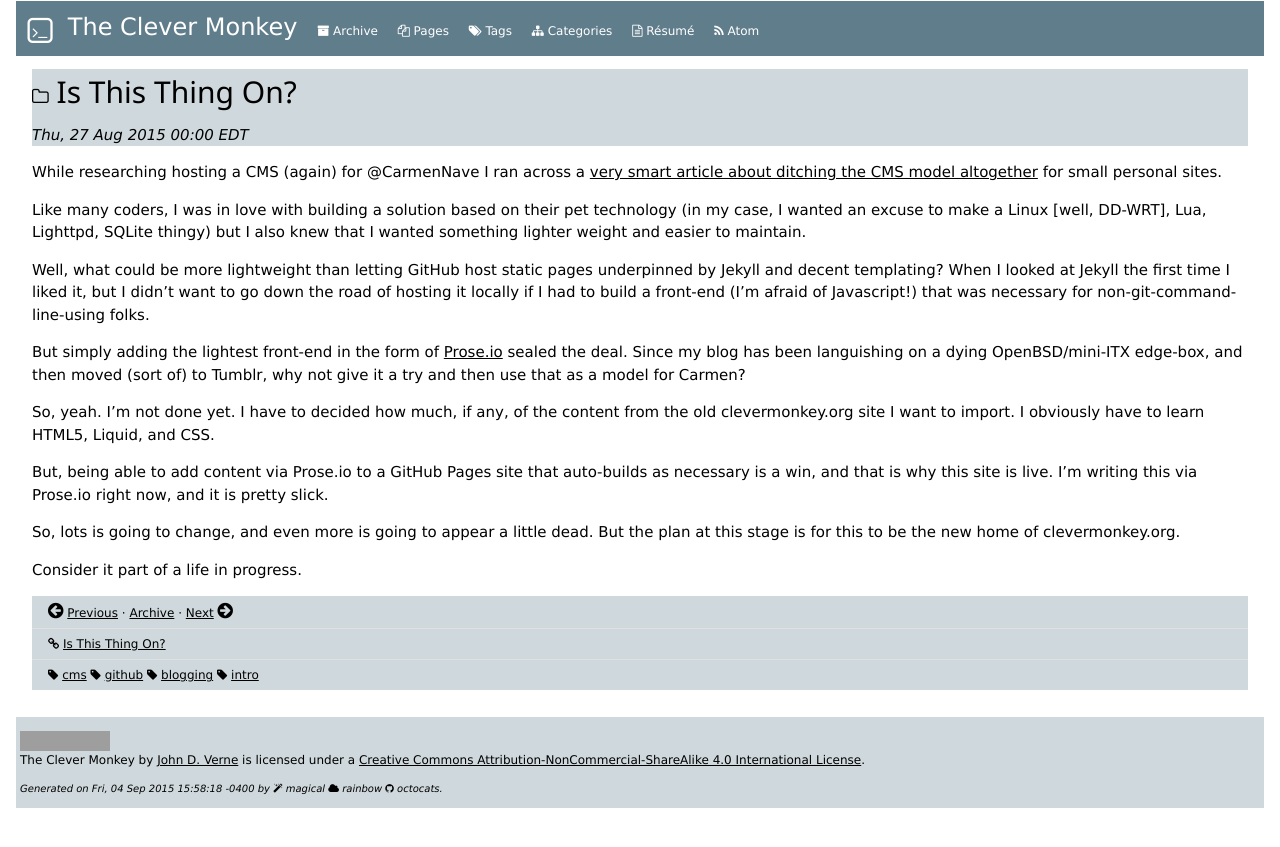
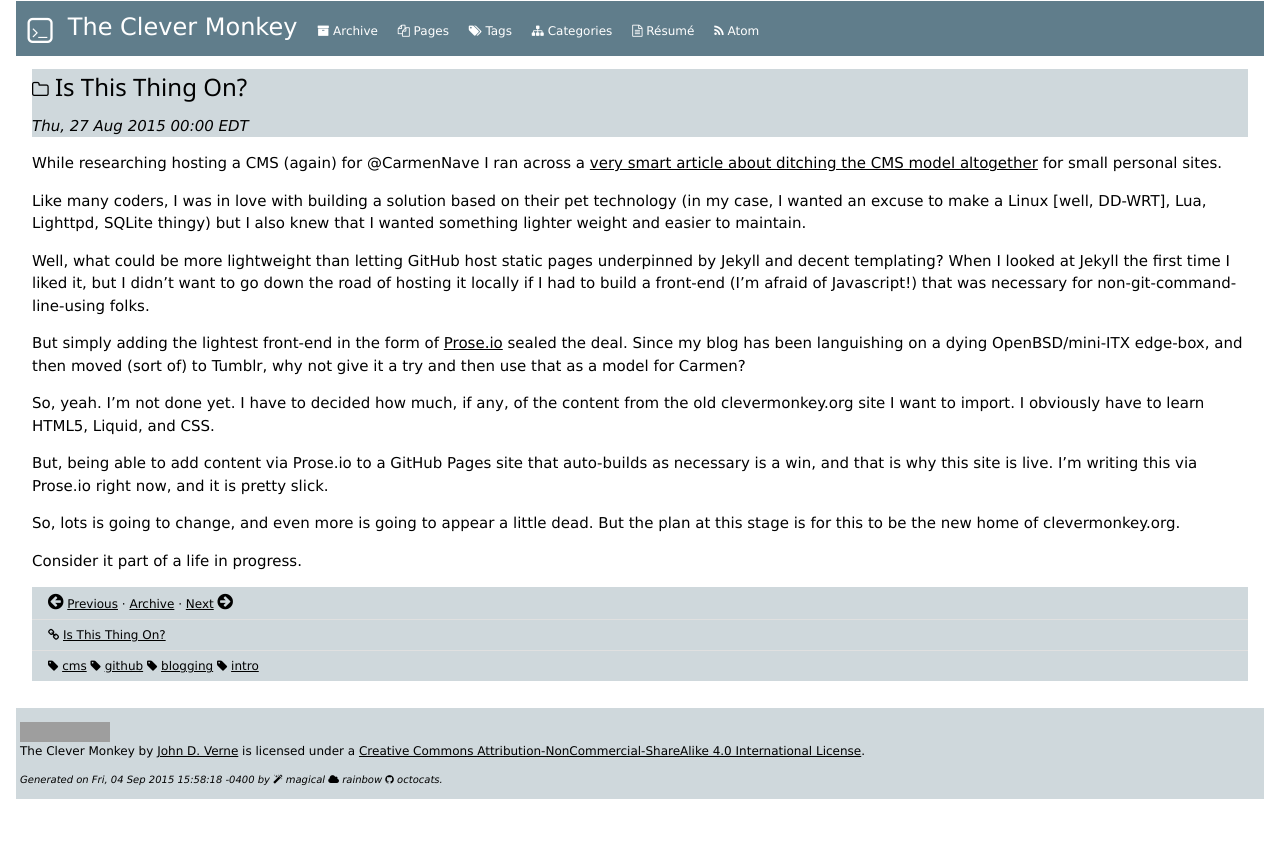
Before and after one commit to jverne/jverne.github.io, a Jekyll site: the page built from _posts/2015-08-27-is-this-thing-on.md, in a window 1280 px wide. Shown: the top 847 px of the page. Built offline with Jekyll 4.4.1, drawn with Linux system fonts in a browser that asks for light colours; nearby versions of some CDN libraries; comment, search, counter and statistics services are not loaded; grey boxes are pictures that could not be loaded.

Commit message:
Tweak size of post header, which is not a regular h2

```diff
--- a/_layouts/post.html
+++ b/_layouts/post.html
@@ -6,7 +6,7 @@ layout: default
 	<!-- article header -->
 	<header class="w3-theme-l4">
 		{% assign page_category = page.categories | first %}
-		<h2>{% include category_icon.html category=page_category iconsize="large" %} {{ page.title }}</h2>
+		<h2 class="w3-xlarge">{% include category_icon.html category=page_category iconsize="large" %} {{ page.title }}</h2>
 		<time datetime="{{ page.date | date_to_xmlschema }}"><em>{{ page.date | date: "%a, %d %b %Y %R %Z" }}</em></time>
 	</header>
 
```
Also changed, not shown: index.md (+1 -1 lines).
